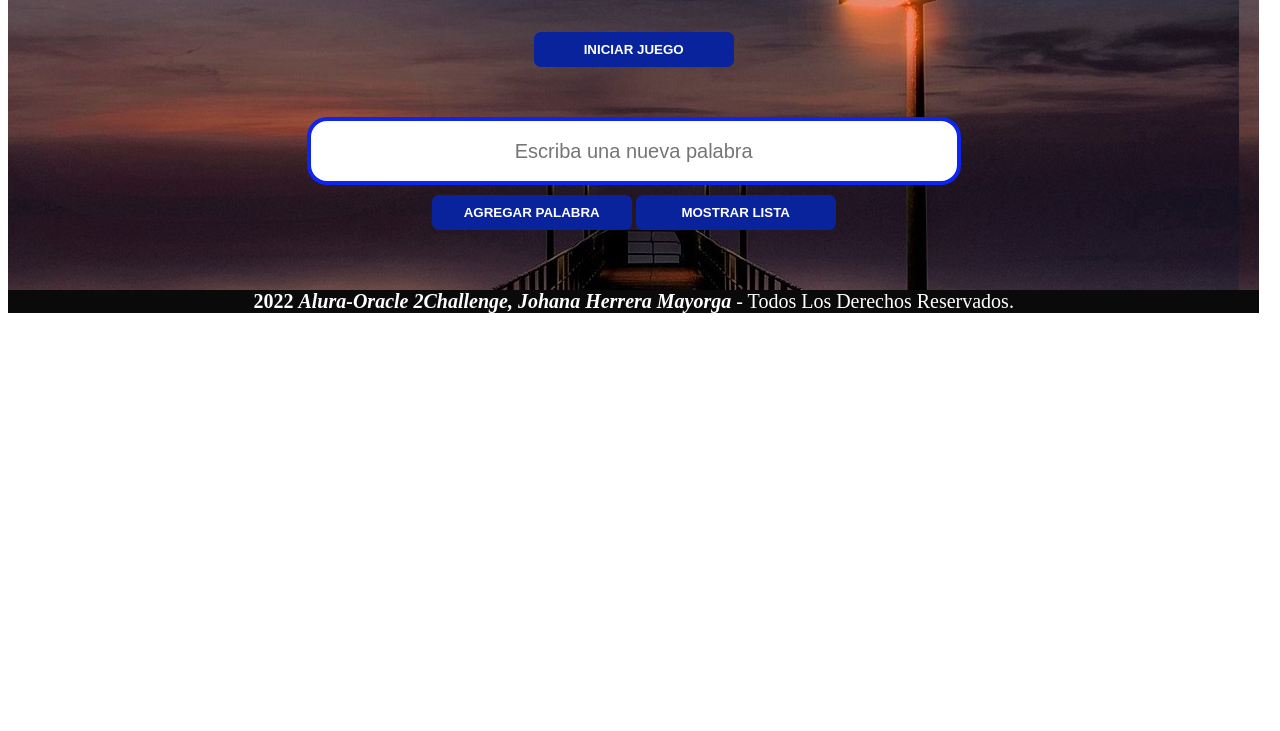
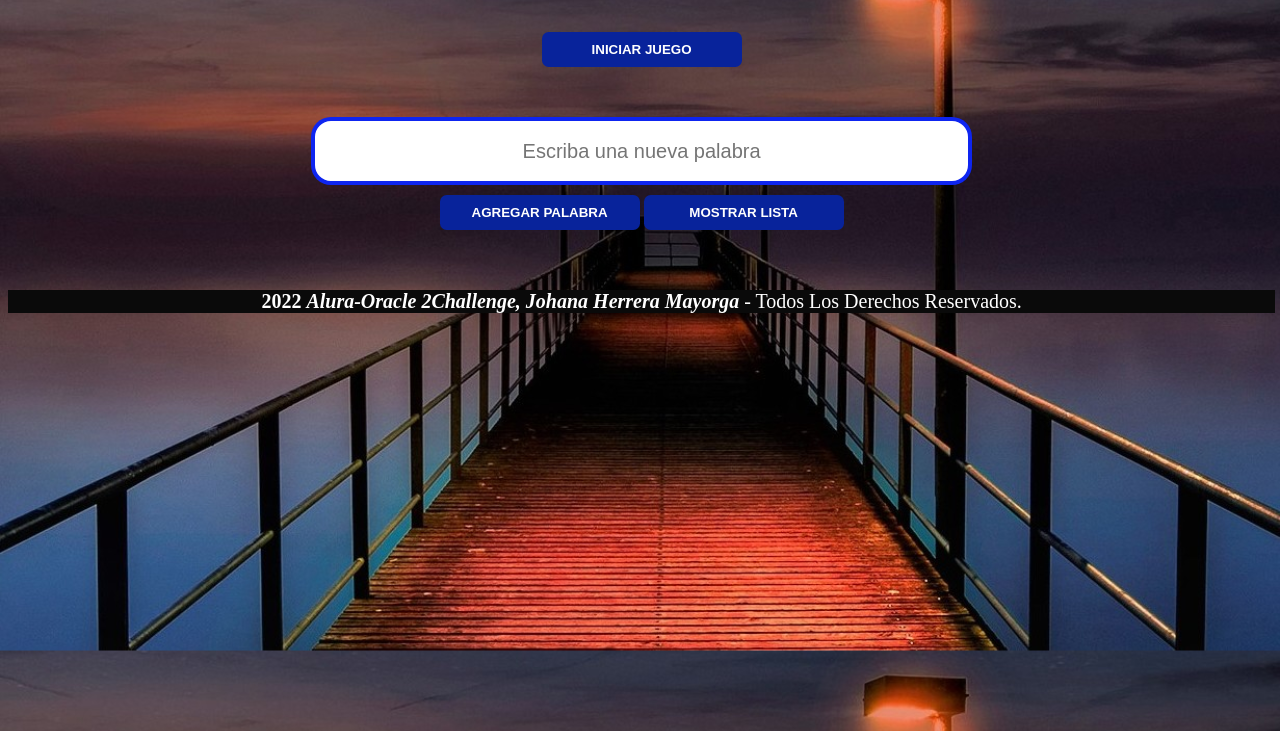
Before and after one commit to johahm/ahorcado, a plain HTML site: page index.html in a window 1280 px wide. Shown: the part 69-800 px from the top of the page. Drawn offline with Linux system fonts and the light colour scheme.

Commit message:
Add files via upload

```diff
--- a/index.html
+++ b/index.html
@@ -10,8 +10,8 @@
     <link rel="stylesheet" href="style.css">
 
 </head>
-    <body>
-        <div class="contenedor">
+<body class="contenedor">
+
     <div class="desktop"></div>
     <div class="tablet"></div>
     <div class="movil"></div>
--- a/style.css
+++ b/style.css
@@ -1,8 +1,14 @@
-.contenedor {
+body {
     background-image: url("/fondo1.jpg");
     width: 99%;
-    text-align: center;
+    text-align: absolute;
+    height: 90%;
+    background-size: cover;
 }
+/*.contenedor {
+    height: 0px;
+
+}*/
 /* para resolucion de movil*/
 @media (max-width: 360px) {
     .desktop{
```
Lines whose indentation alone changed are shown as unchanged.
